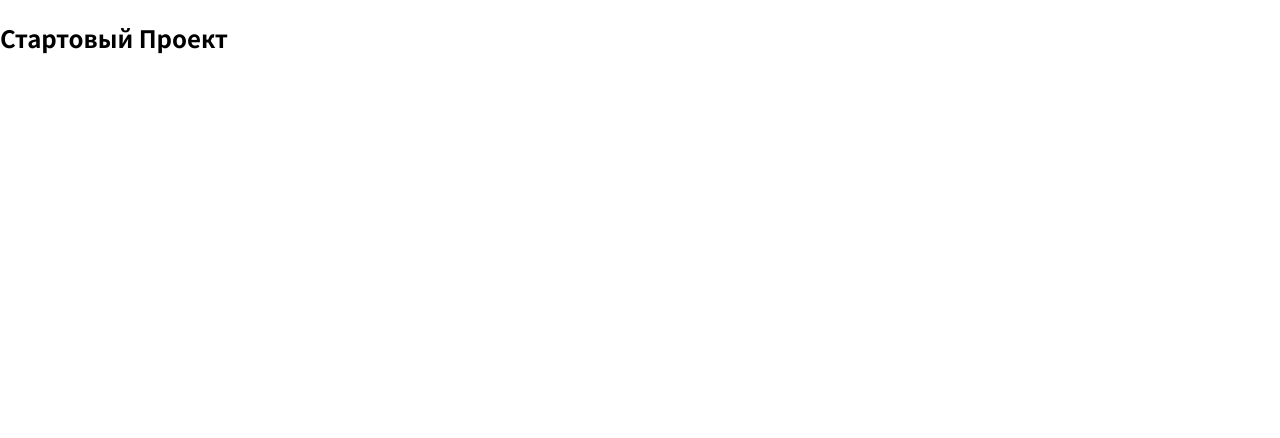
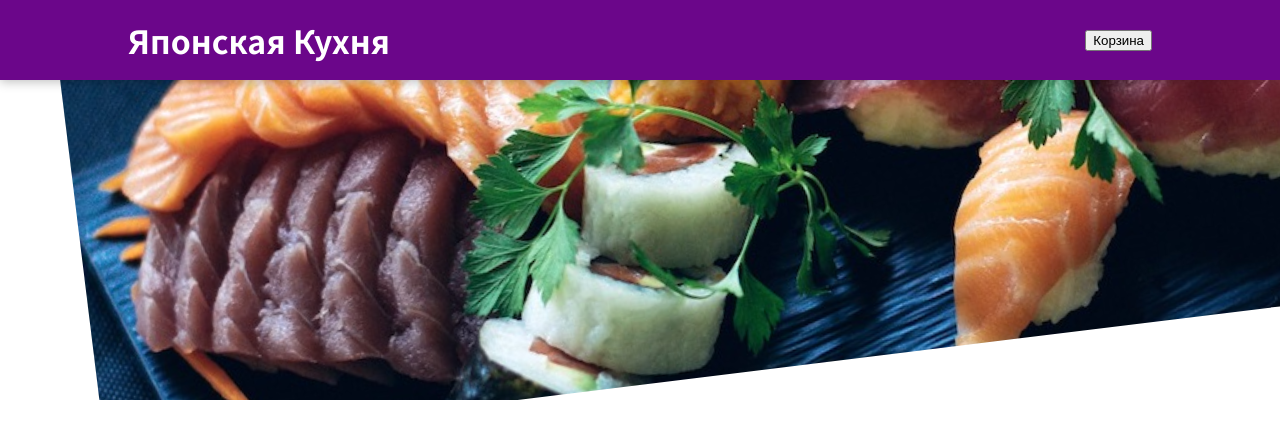
Before and after one commit to IdrisGuloyev/JapanFoodOrderReactApp, a React (Create React App) app: page / in a window 1280 px wide. Shown: the top 438 px of the page. Built offline with nearby package versions, Linux system fonts and the light colour scheme.

Commit message:
Header Added

```diff
--- a/package.json
+++ b/package.json
@@ -12,8 +12,8 @@
     "web-vitals": "^0.2.4"
   },
   "scripts": {
-    "start": "react-scripts start",
-    "build": "react-scripts build",
+    "start": "react-scripts --openssl-legacy-provider start",
+    "build": "react-scripts --openssl-legacy-provider build",
     "test": "react-scripts test",
     "eject": "react-scripts eject"
   },
--- a/src/App.js
+++ b/src/App.js
@@ -1,8 +1,11 @@
+import React from "react";
+import Header from "./components/Layout/Header";
+
 function App() {
   return (
-    <div>
-      <h2>Стартовый Проект</h2>
-    </div>
+    <React.Fragment>
+      <Header />
+    </React.Fragment>
   );
 }
 
--- /dev/null
+++ b/src/components/Layout/Header.js
@@ -0,0 +1,19 @@
+import React from "react";
+import sushiImage from "../../assets/sushi.jpg";
+import styles from "./Header.module.css";
+
+const Header = (props) => {
+  return (
+    <React.Fragment>
+      <header className={styles.header}>
+        <h1>Японская Кухня</h1>
+        <button>Корзина</button>
+      </header>
+      <div className={styles['main-image']}>
+        <img src={sushiImage} alt="Блюда японской кухни" />
+      </div>
+    </React.Fragment>
+  );
+};
+
+export default Header;
--- /dev/null
+++ b/src/components/Layout/Header.module.css
@@ -0,0 +1,29 @@
+.header {
+    position: fixed;
+    top: 0;
+    left: 0;
+    width: 100%;
+    height: 5rem;
+    background-color: #6b068a;
+    color: white;
+    display: flex;
+    justify-content: space-between;
+    align-items: center;
+    padding: 0 10%;
+    box-shadow: 0 2px 10px rgba(0, 0, 0, 0.25);
+    z-index: 10;
+  }
+
+  .main-image {
+    width: 100%;
+    height: 25rem;
+    z-index: 0;
+    overflow: hidden;
+  }
+
+  .main-image img {
+    width: 120%;
+    height: 100%;
+    object-fit: cover;
+    transform: rotateZ(-7deg) translateY(-2rem) translateX(5rem);
+  }
```
Also changed, not shown: src/assets/sushi.jpg (added).
